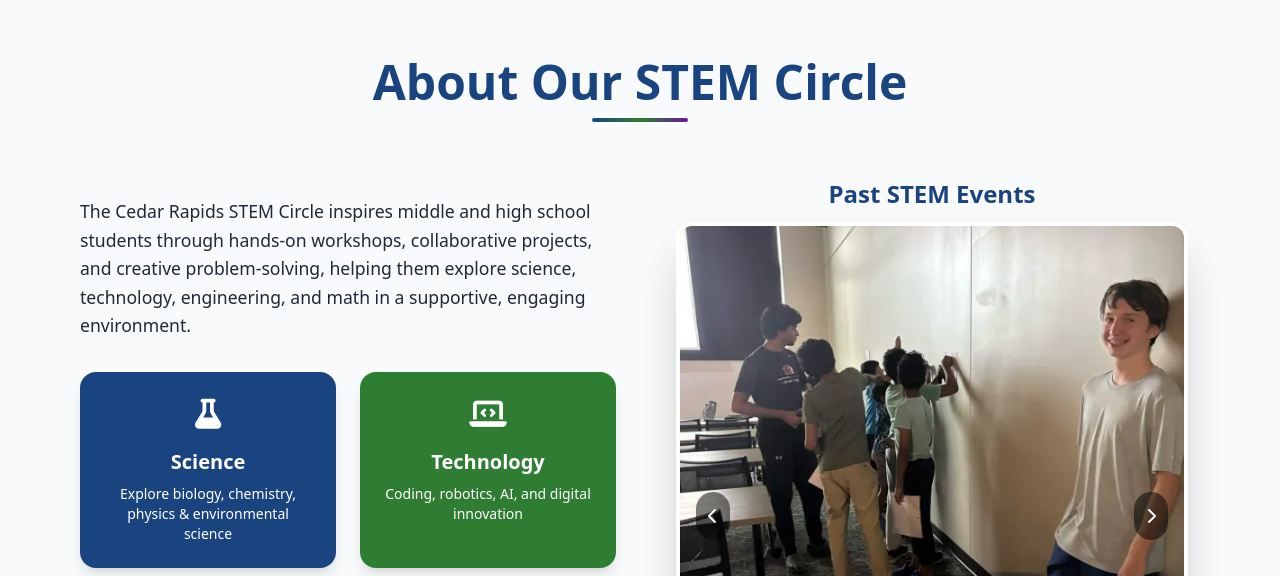
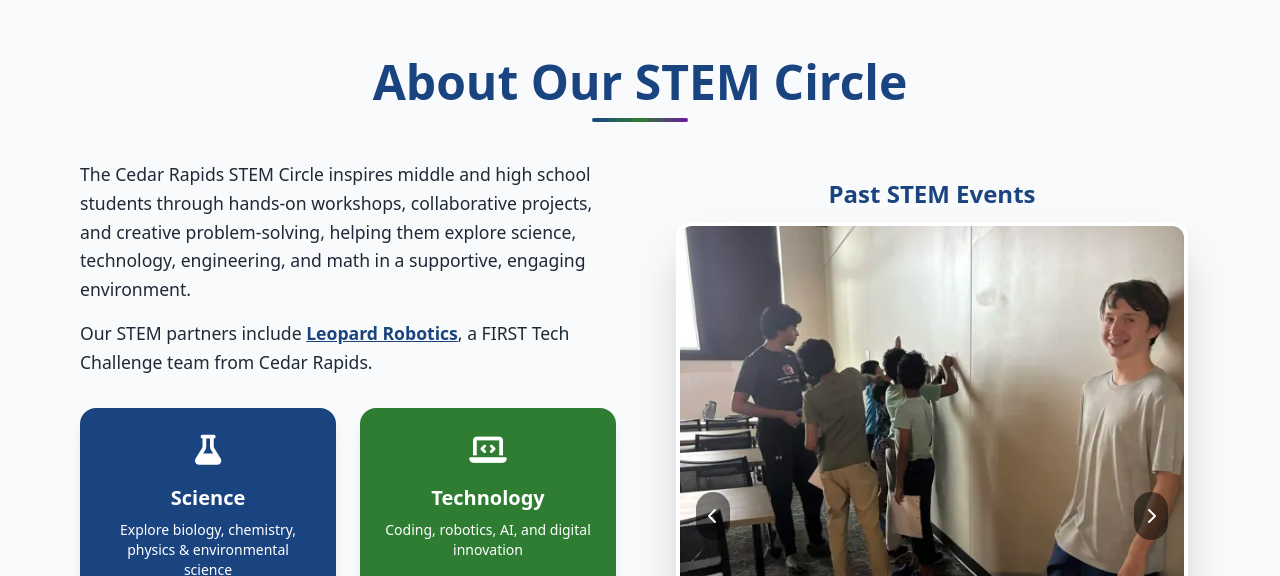
Before and after one commit to Cedar-Rapids-STEM-Circle/crstemcircle, a plain HTML site: page index.html in a window 1280 px wide. Shown: the part 648-1224 px from the top of the page. Drawn offline with nearby package versions, Linux system fonts and the light colour scheme.

Commit message:
leopard backlink

```diff
--- a/index.html
+++ b/index.html
@@ -64,8 +64,11 @@
         </div>
         <div class="flex flex-col lg:flex-row items-center gap-12">
             <div class="lg:w-1/2 order-1">
+                <p class="mb-4 text-[1.1rem] leading-relaxed">
+                    The Cedar Rapids STEM Circle inspires middle and high school students through hands-on workshops, collaborative projects, and creative problem-solving, helping them explore science, technology, engineering, and math in a supportive, engaging environment.
+                </p>
                 <p class="mb-8 text-[1.1rem] leading-relaxed">
-                    The Cedar Rapids STEM Circle inspires middle and high school students through hands-on workshops, collaborative projects, and creative problem-solving, helping them explore science, technology, engineering, and math in a supportive, engaging environment.
+                    Our STEM partners include <a href="https://leopardrobotics.org/" target="_blank" rel="noopener noreferrer" class="text-stem-blue font-semibold underline hover:text-stem-purple">Leopard Robotics</a>, a FIRST Tech Challenge team from Cedar Rapids.
                 </p>
                 <div class="grid grid-cols-1 sm:grid-cols-2 gap-6">
                     <div class="p-6 bg-stem-blue text-white rounded-2xl shadow-lg text-center flex flex-col items-center">
```
